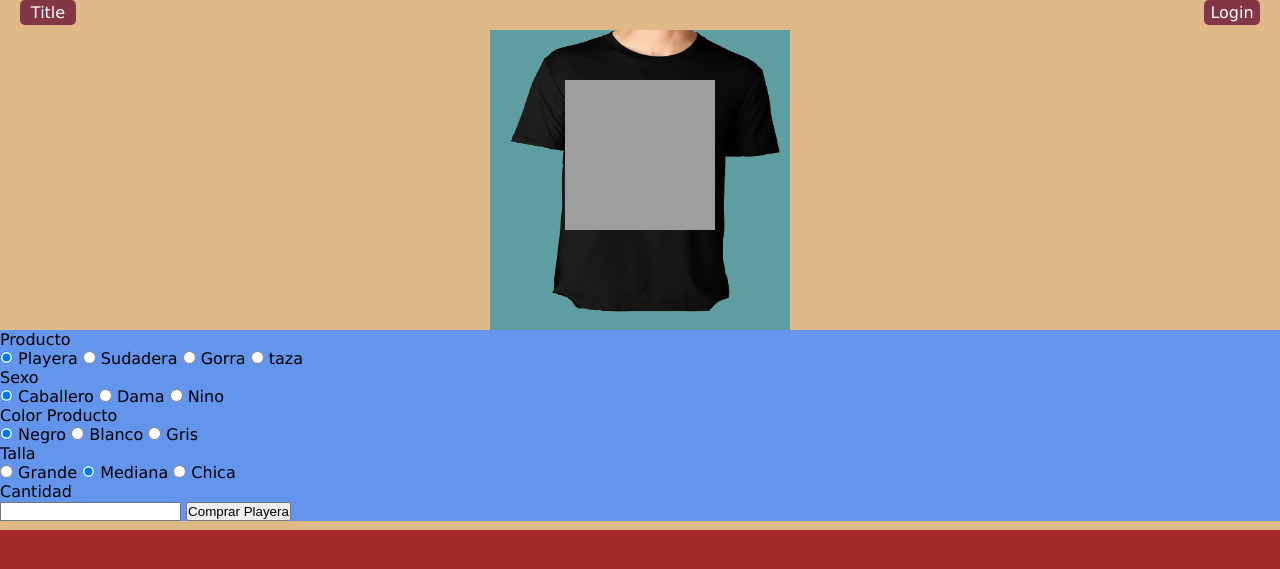
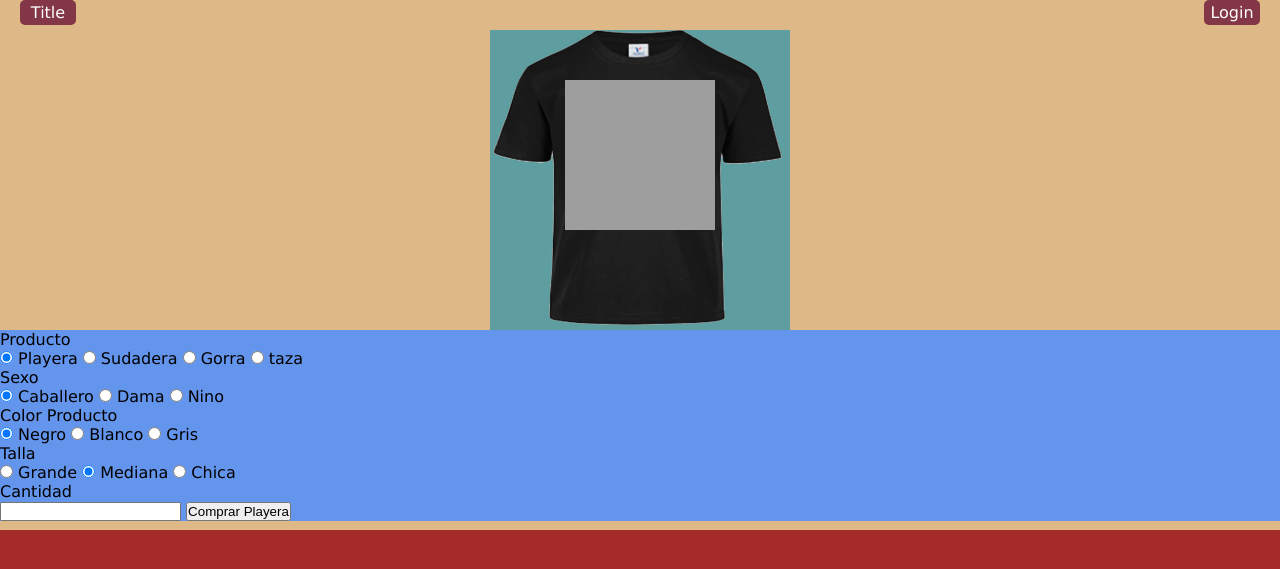
Before and after one commit to Hnry1304/Cazzer, a PHP site: template Views/HomePage/Options/vistaImagen.php in a window 1280 px wide. Shown: the top 569 px of the page. Run offline with PHP 8.4, Linux system fonts and the light colour scheme; the template is opened without the code that fills it, so the values that code supplies are empty; grey boxes are pictures that could not be loaded.

Commit message:
Cambiamos la ruta donde se encuentra las playeras...

```diff
--- a/Views/HomePage/Options/vistaImagen.php
+++ b/Views/HomePage/Options/vistaImagen.php
@@ -2,9 +2,10 @@
     <div class="container">
         <div class="imagenes">
 
-            <img src="/imagenes/playera_negra.png" alt="playera_negra" class="shirt" id="playera_negra">
-            <img src="/imagenes/Playera_blanca.PNG" alt="playera_blanca" class="shirt" id="playera_blanca">
-            <img src="/imagenes/playera_gris.png" alt="playera_gris" class="shirt" id="playera_gris">
+            <img src="/imagenes/Ropa/playera_negra_hombre.png" alt="playera_negra" class="shirt" id="playera_negra">
+            <img src="/imagenes/Ropa/playera_blanca_hombre.png" alt="playera_blanca" class="shirt" id="playera_blanca">
+            <img src="/imagenes/Ropa/playera_gris_hombre.png" alt="playera_gris" class="shirt" id="playera_gris">
+
 
             <img src="/imagenes/<?= $information['URL_IMAGEN']; ?>" alt="" class="img">
 
```
